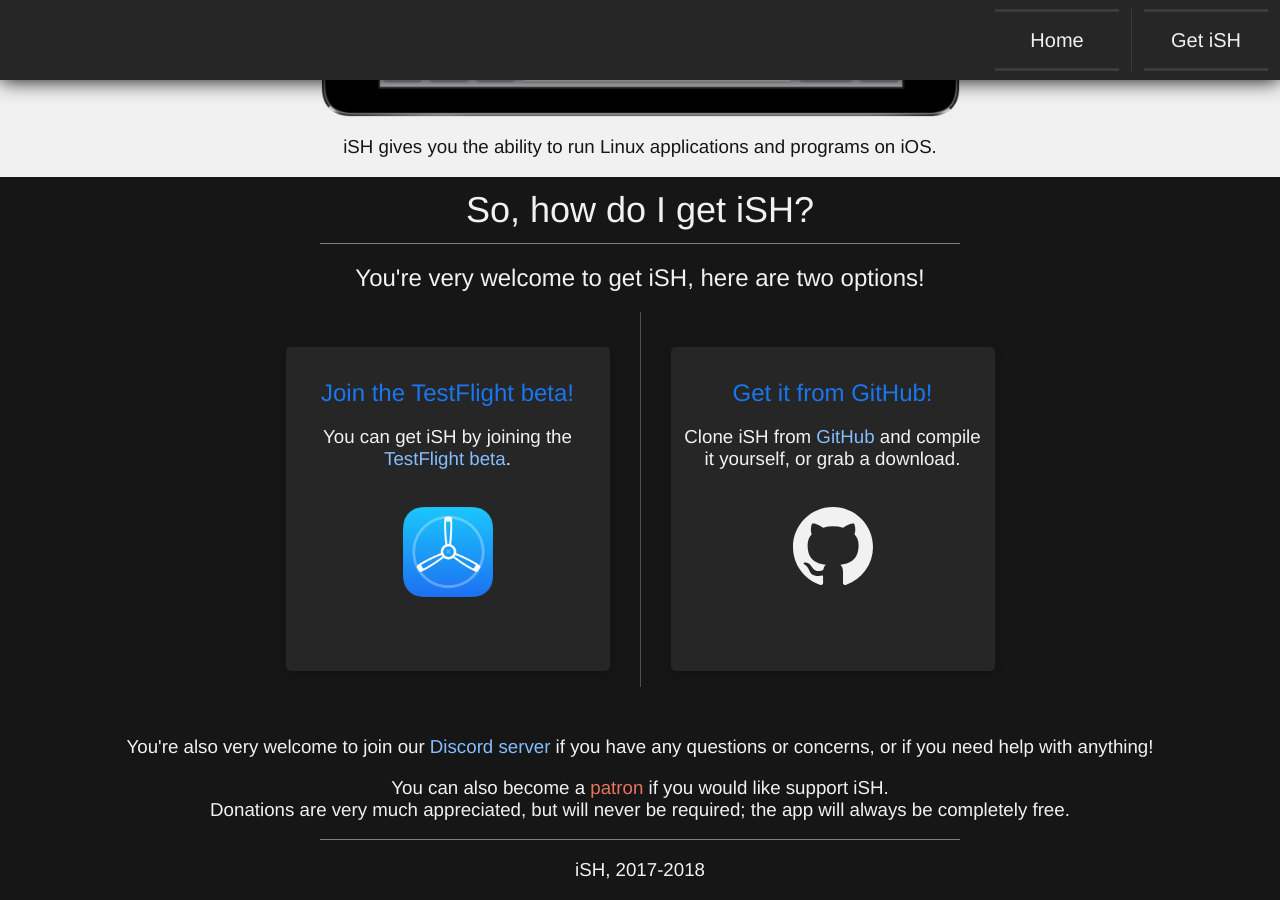
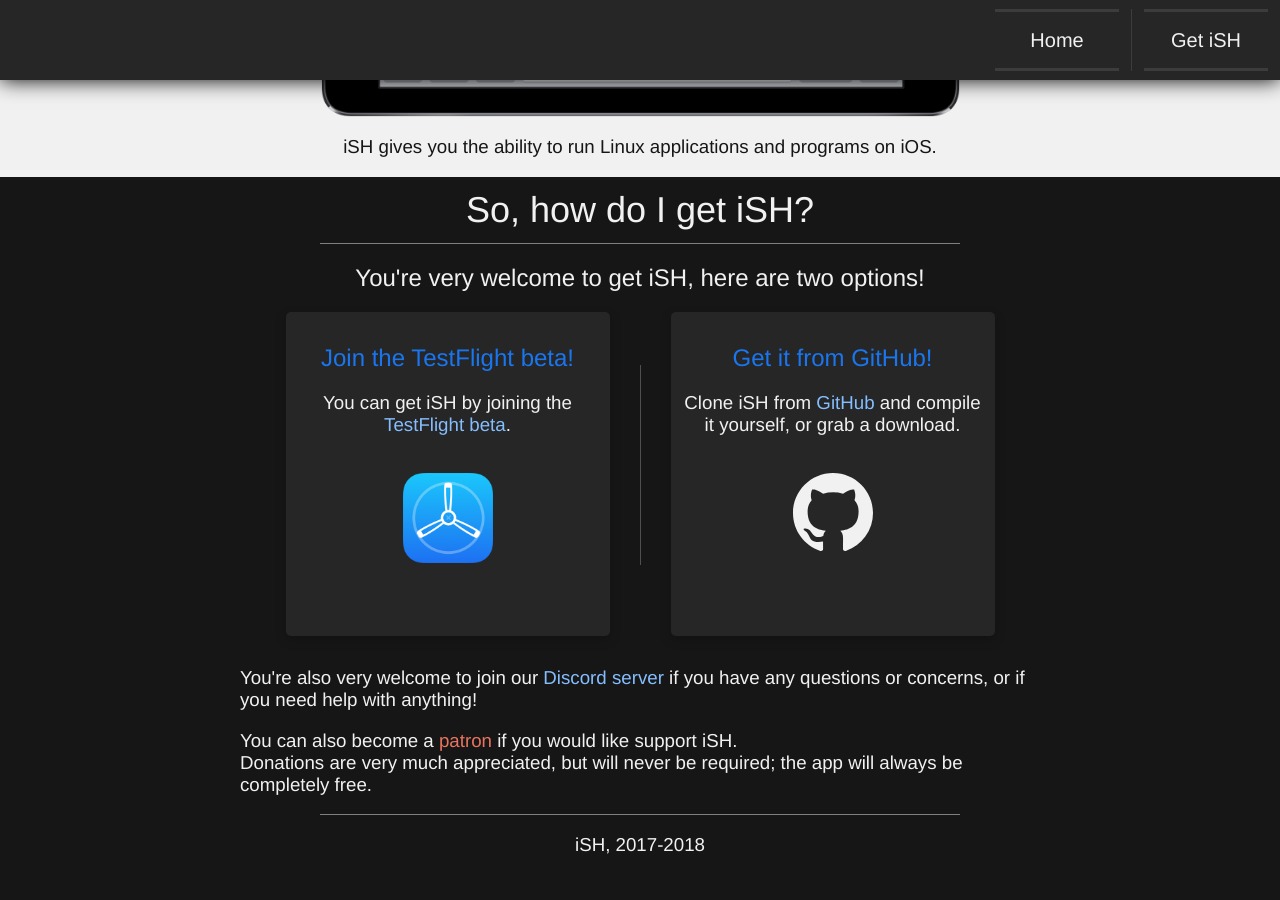
Before and after one commit to ish-app/ish.app, a Jekyll site: the page built from index.html, in a window 1280 px wide and 900 px high, scrolled down 1363 px. Built offline with Jekyll 4.4.1, drawn with Linux system fonts in a browser that asks for light colours; nearby versions of some CDN libraries; after the commit the page ends 2238 px from its top, so only the background shows below that.

Commit message:
Cleaning & Align some text to left

```diff
--- a/index.html
+++ b/index.html
@@ -58,6 +58,8 @@
             <a class="github-icon hoverscale" href="{{ site.github }}">{% include github-icon.html %}</a>
         </div>
     </div>
-    <h3 class="margin">You're also very welcome to join our <a href="{{ site.discord }}">Discord server</a> if you have any questions or concerns, or if you need help with anything!</h3>
-    <h3 class="margin">You can also become a <a href="https://patreon.com/tbodt" style="color: #e87460">patron</a> if you would like support iSH.<br />Donations are very much appreciated, but will never be required; the app will always be completely free.</h3>
+    <div class="bottomtext">
+        <h3 class="margin">You're also very welcome to join our <a href="{{ site.discord }}">Discord server</a> if you have any questions or concerns, or if you need help with anything!</h3>
+        <h3 class="margin">You can also become a <a href="https://patreon.com/tbodt" style="color: #e87460">patron</a> if you would like support iSH.<br />Donations are very much appreciated, but will never be required; the app will always be completely free.</h3>
+    </div>
 </section>
--- a/style.css
+++ b/style.css
@@ -185,8 +185,6 @@
 }
 
 /* "Info" and "Getting iSH" sections */
-#info {
-}
 
 #info h1,
 #get h1 {
@@ -250,6 +248,12 @@
     vertical-align: text-top;
 }
 
+.bottomtext {
+    text-align: left;
+    margin: 0 auto;
+    width: 50em;
+}
+
 /* Dividers */
 .divider {
     border-left: 1px solid rgba(255, 255, 255, 0.1);
@@ -260,17 +264,14 @@
     width: 90%;
 }
 
+/* This is basically just a vertical divider */
 .midline {
     border-left: 1px solid #4f4f4f;
-    height: 375px;
-    vertical-align: middle;
+    height: 200px;
     margin: 30px;
     margin-top: 0;
     display: inline-block;
 }
-
-/* Footer */
-.footer {}
 
 /* Mobile optimisations */
 @media only screen and (max-width: 700px) {
```
